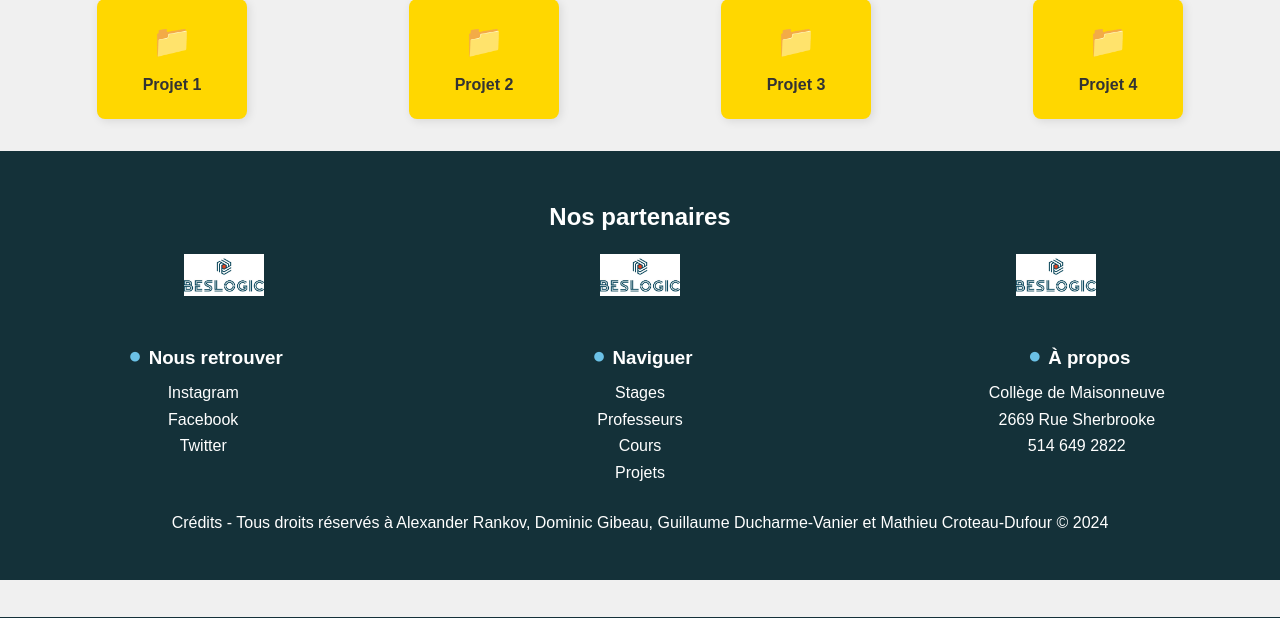
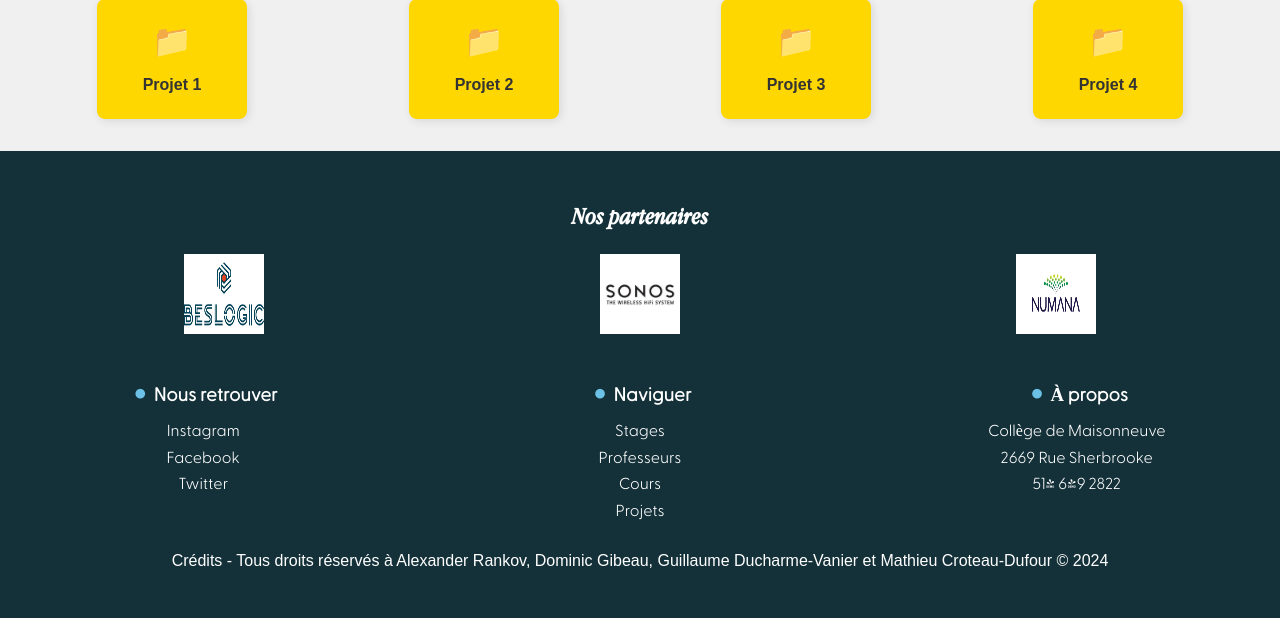
Before and after one commit to 5w5-2024-gr2-7/Content, a PHP site: page /index.htm in a window 1280 px wide. Shown: the part 183-801 px from the top of the page. Run offline with PHP 8.4, Linux system fonts and the light colour scheme.

Commit message:
10 septembre 2024: J'ai ajouté des nouvelles polices de caractères, j'ai ajouté des nouvelles images pour nos 'partenaires' et j'ai mis à jour le footer pour qu'il soit plus proche de la maquette que Guillaume a fait

```diff
--- a/CSS/styles.css
+++ b/CSS/styles.css
@@ -1,3 +1,14 @@
+@font-face {
+    font-family: 'FontGreycliff';
+    src: url("../polices/Greycliff/Fontspring-DEMO-greycliffcf-light.otf");
+}
+
+@font-face {
+    font-family: 'AppleGaramond';
+    src: url("../polices/apple_garamond/AppleGaramond-Italic.ttf");
+}
+
+
 /* Style général pour mobile */
 body {
     font-family: Arial, sans-serif;
@@ -36,11 +47,16 @@ footer {
     color: white;
     padding: 2em 1em;
     text-align: center;
+    font-family: 'FontGreycliff';
   }
 
   /* Partenaires */
   .partners h2 {
     margin-bottom: 1em;
+  }
+
+  .partners > h2{
+    font-family: 'AppleGaramond';
   }
 
   .partner-images {
@@ -171,3 +187,7 @@ footer {
         padding: 1em 0.5em;
     }
 }
+
+footer > p {
+    font-family: Arial, Helvetica, sans-serif;
+}
--- a/index.htm
+++ b/index.htm
@@ -43,9 +43,9 @@
     <div class="partners">
       <h2>Nos partenaires</h2>
       <div class="partner-images">
-        <img src="images/Beslogic_Inc__Beslogique__PME_qu_b_coise_de_solutions_IA_et_de_l.jpg" alt="Partenaire 1">
-        <img src="images/Beslogic_Inc__Beslogique__PME_qu_b_coise_de_solutions_IA_et_de_l.jpg" alt="Partenaire 2">
-        <img src="images/Beslogic_Inc__Beslogique__PME_qu_b_coise_de_solutions_IA_et_de_l.jpg" alt="Partenaire 3">
+        <img src="images/Beslogic.jpg" alt="Partenaire 1">
+        <img src="images/Sonos.webp" alt="Partenaire 2">
+        <img src="images/technomontreal-og.jpg" alt="Partenaire 3">
       </div>
     </div>
 
```
Also changed, not shown: images/Beslogic.jpg (renamed from images/Beslogic_Inc__Beslogique__PME_qu_b_coise_de_solutions_IA_et_de_l.jpg), images/Sonos.webp (added), images/technomontreal-og.jpg (added), polices/apple_garamond/AppleGaramond-Bold.ttf (added), polices/apple_garamond/AppleGaramond-BoldItalic.ttf (added), polices/apple_garamond/AppleGaramond-Italic.ttf (added), polices/apple_garamond/AppleGaramond-Light.ttf (added), polices/apple_garamond/AppleGaramond-LightItalic.ttf (added), polices/apple_garamond/AppleGaramond.ttf (added).
